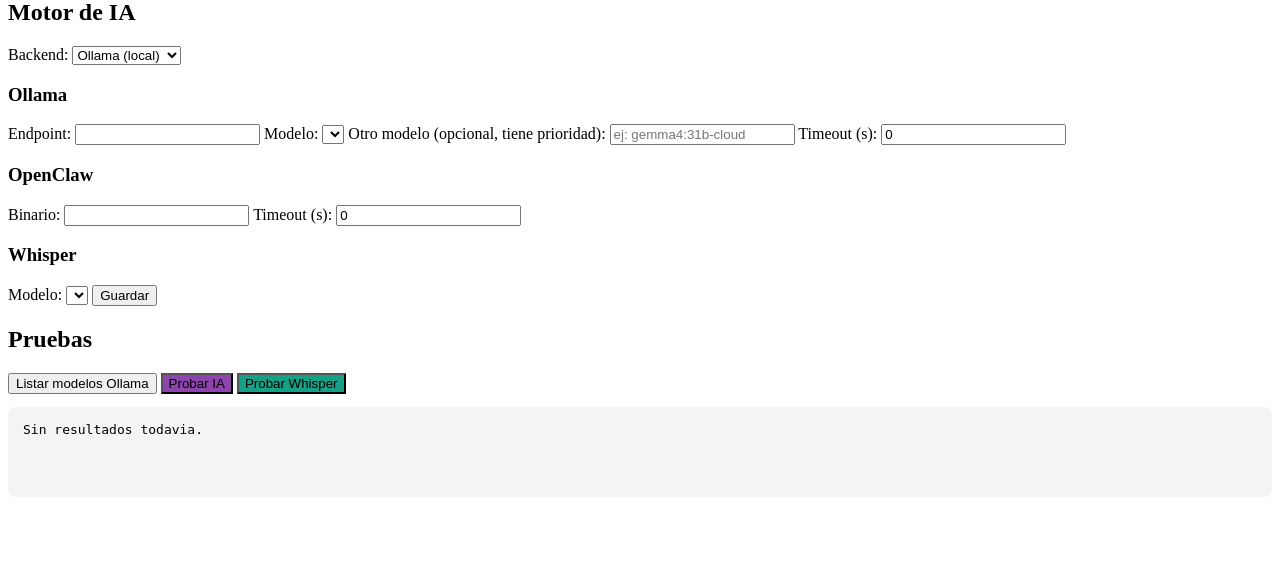
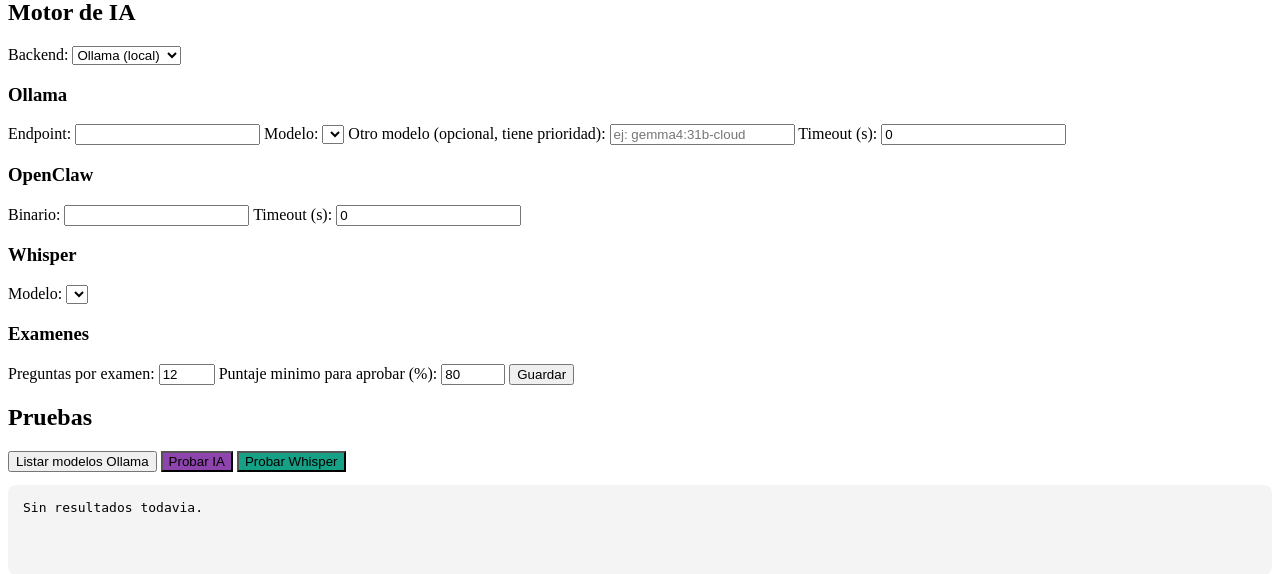
Before and after one commit to mramirezr09/english_app, a PHP site: page / in a window 1280 px wide. Shown: the part 108-682 px from the top of the page. Run offline with PHP 8.4, Linux system fonts and the light colour scheme; data that the repository does not hold is empty.

Commit message:
Add exam configuration fields for questions and passing score

```diff
--- a/frontend/views/settings/index.php
+++ b/frontend/views/settings/index.php
@@ -48,6 +48,14 @@
         </select>
     </label>
 
+    <h3>Examenes</h3>
+    <label class="field">Preguntas por examen:
+        <input type="number" name="exam_questions" class="form-control" min="3" max="50" value="<?php echo (int) ($cfg['exam']['questions'] ?? 12); ?>">
+    </label>
+    <label class="field">Puntaje minimo para aprobar (%):
+        <input type="number" name="exam_passing_score" class="form-control" min="1" max="100" value="<?php echo (int) ($cfg['exam']['passing_score'] ?? 80); ?>">
+    </label>
+
     <button type="submit" class="btn">Guardar</button>
 </form>
 
```
